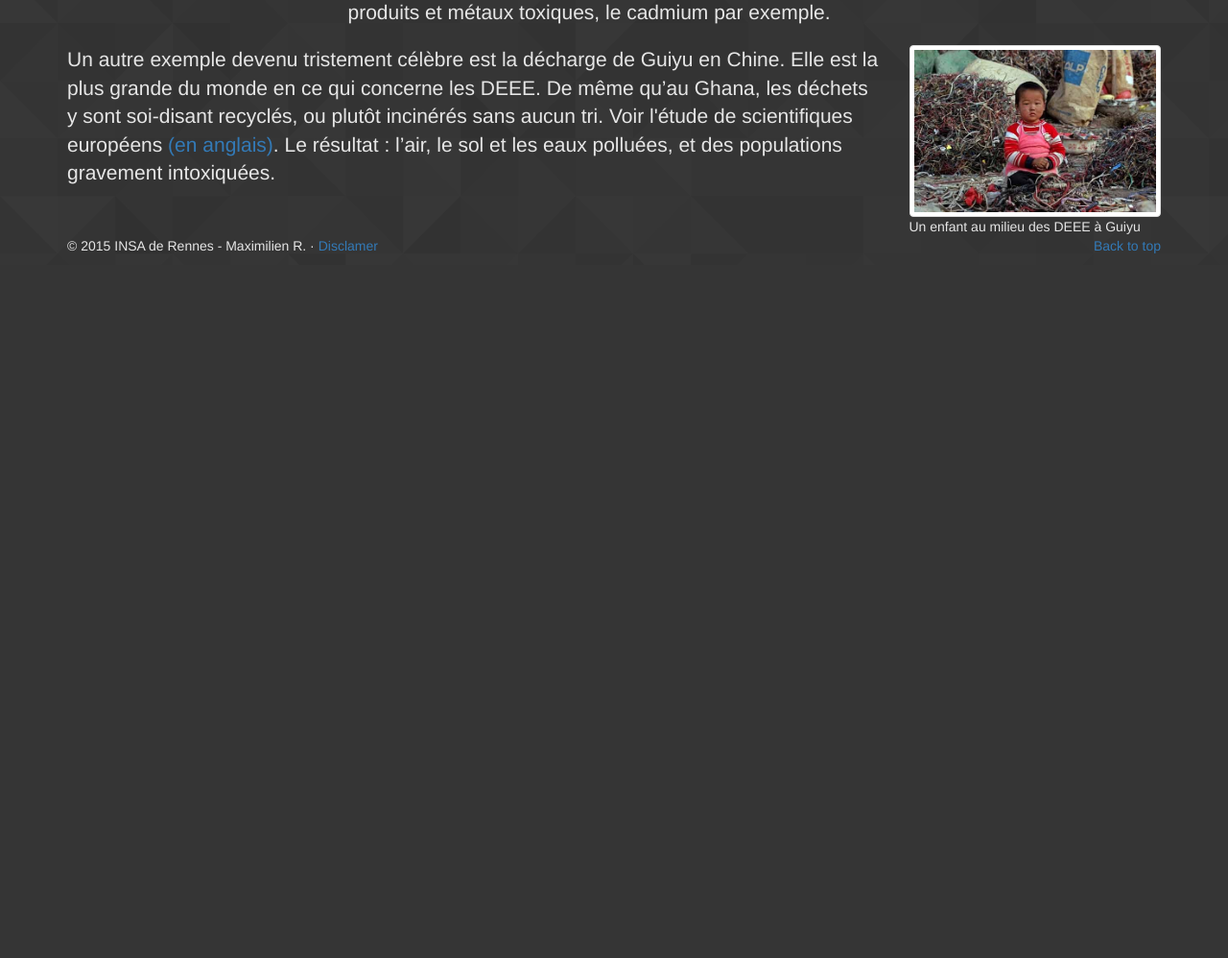
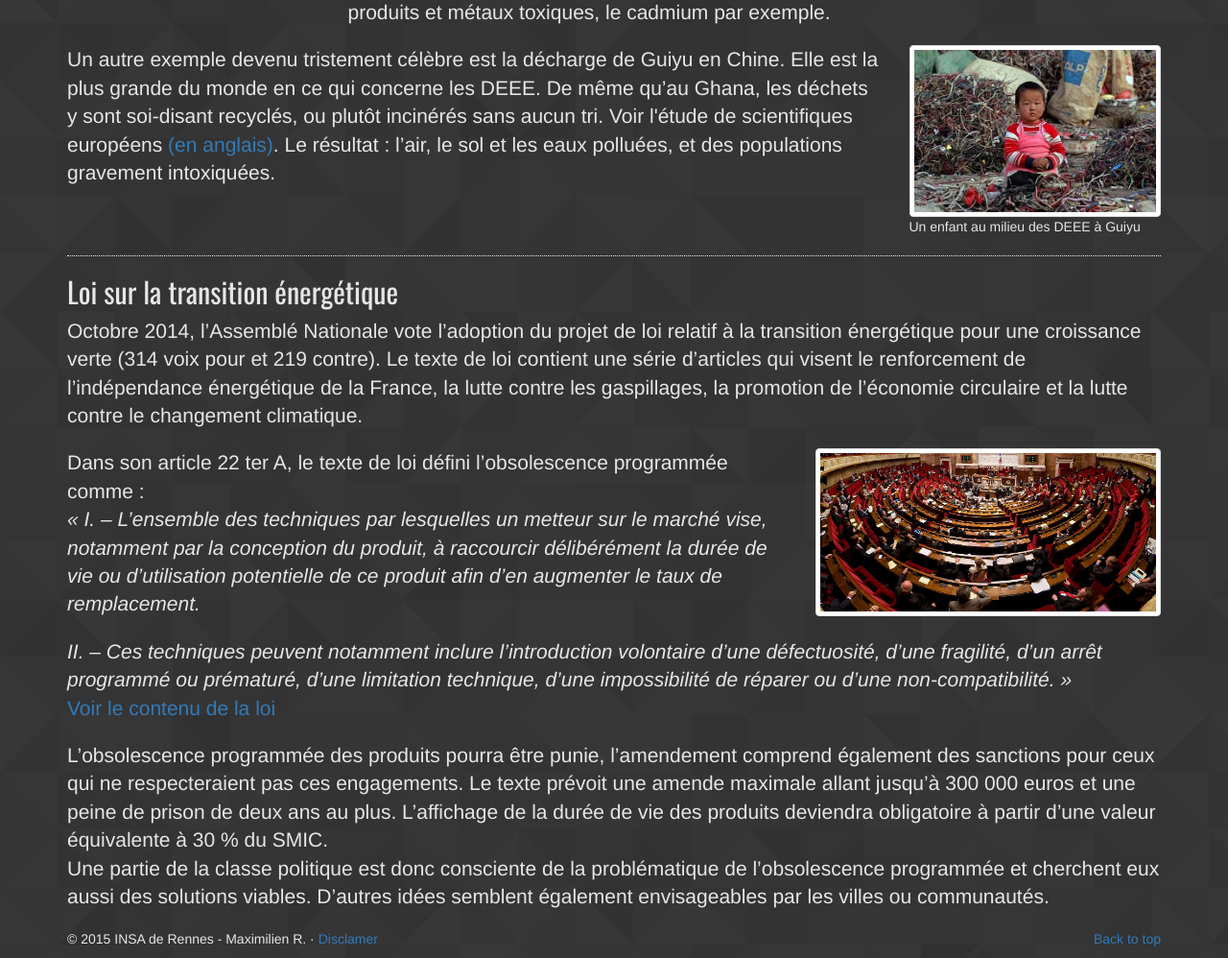
Before and after one commit to Entilore/Mono, a PHP site: page /environnement.php in a window 1280 px wide. Shown: the part 1236-2234 px from the top of the page at 96% size. Before the commit the page ends 1512 px from the top, so only its background shows below. Run offline with PHP 8.4, Linux system fonts and the light colour scheme; some libraries are stand-ins or nearby versions.

Commit message:
corrections in law's part in environnement

```diff
--- a/Website/environnement.php
+++ b/Website/environnement.php
@@ -74,6 +74,46 @@ Le résultat : l’air, le sol et les eaux polluées, et des populations graveme
         </div>
       </div>
 
+
+      <hr>
+
+      <h2>Loi sur la transition énergétique</h2>
+      <p class="lead">
+        Octobre 2014, l’Assemblé Nationale vote l’adoption du projet de loi relatif à la transition énergétique pour une croissance verte (314 voix pour et 219 contre). Le texte de loi contient une série d’articles qui visent le renforcement de l’indépendance énergétique de la France, la lutte contre les gaspillages, la promotion de l’économie circulaire et la lutte contre le changement climatique.
+      </p>
+
+      <div class=row>
+
+
+        <div class="col-md-8">
+          <p class="lead">Dans son article 22 ter A, le texte de loi défini l’obsolescence programmée comme :<br>
+
+            <i>« I. – L’ensemble des techniques par lesquelles un metteur sur le marché vise, notamment par la conception du produit, à raccourcir délibérément la durée de vie ou d’utilisation potentielle de ce produit afin d’en augmenter le taux de remplacement.</i>
+            <br>
+          </p>
+        </div>
+
+        <div class="col-md-4">
+          <img class="featurette-image img-responsive img-thumbnail" data-src="holder.js/500x500/auto" alt="Generic placeholder image"      src="assets/assemblee.jpg">
+        </div>
+      </div>
+      <p class="lead">
+        <i>II. – Ces techniques peuvent notamment inclure l’introduction volontaire d’une défectuosité, d’une fragilité, d’un arrêt programmé ou prématuré, d’une limitation technique, d’une impossibilité de réparer ou d’une non-compatibilité. »</i>
+        <br>
+        <a href="http://www.developpement-durable.gouv.fr/IMG/pdf/0-_Projet_de_loi_relatif_a_la_transition_energetique_pour_la_croissance_verte.pdf" target="_blank">Voir le contenu de la loi</a>
+      </p>
+
+
+      <div class="row">
+        <div class="col-md-12">
+          <p class="lead">
+            L’obsolescence programmée des produits pourra être punie, l’amendement comprend également des sanctions pour ceux qui ne respecteraient pas ces engagements. Le texte prévoit une amende maximale allant jusqu’à 300 000 euros et une peine de prison de deux ans au plus. L’affichage de la durée de vie des produits deviendra obligatoire à partir d’une valeur équivalente à 30 % du SMIC.
+            <br>
+            Une partie de la classe politique est donc consciente de la problématique de l’obsolescence programmée et cherchent eux aussi des solutions viables. D’autres idées semblent également envisageables par les villes ou communautés.
+        </div>
+      </div>
+
+
     </div><!-- /.container -->
 
 <?php  include("footer.php");       ?>
```
